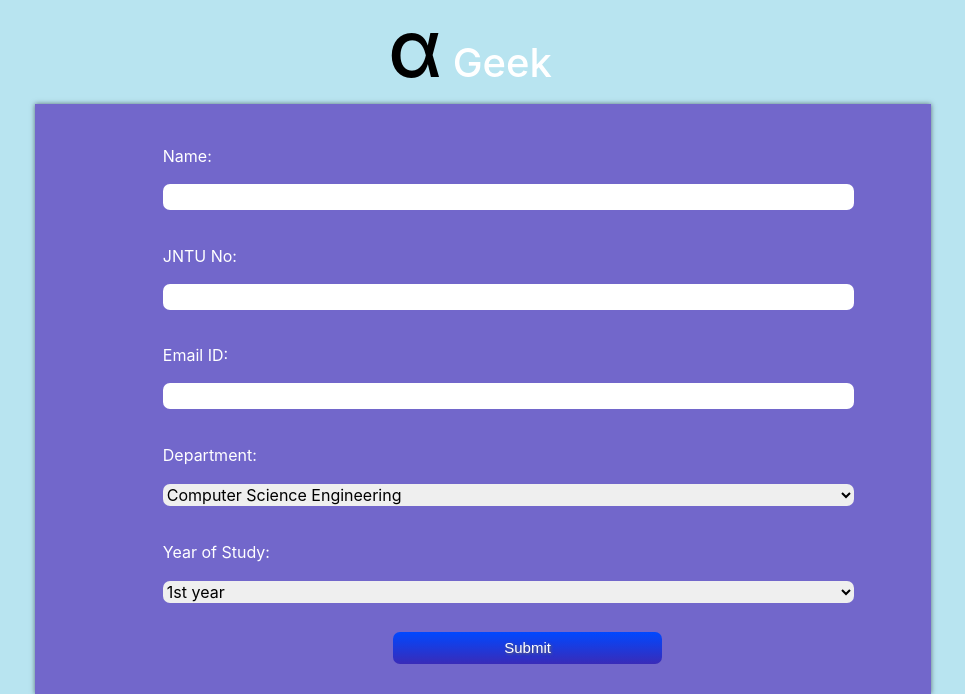
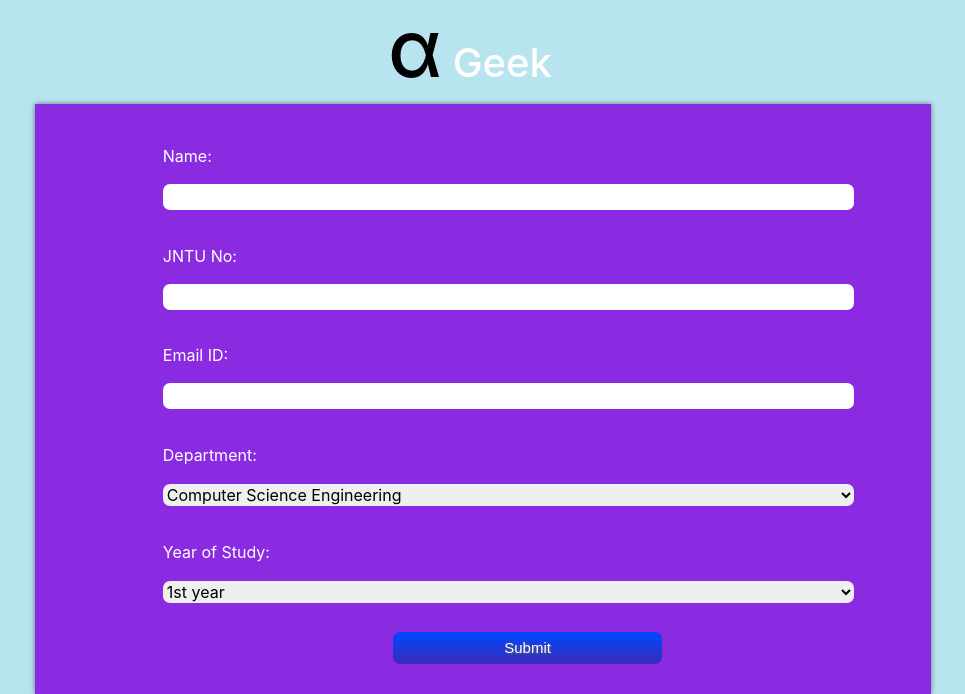
Before and after one commit to EswarBenarjee/CSIform, a PHP site: page / in a window 1280 px wide. Shown: the part 300-994 px from the top of the page, without its empty margins (170-1135 px from the left). Run offline with PHP 8.4, Linux system fonts and the light colour scheme; some libraries are stand-ins or nearby versions; grey boxes are pictures that could not be loaded.

Commit message:
Update styles.css

```diff
--- a/css/styles.css
+++ b/css/styles.css
@@ -14,7 +14,7 @@ span {
 }
 /* FORM */
 form {
-    background-color: #7267CB;
+    background-color: blueviolet;
     background: linear-gradient(direction, purple, red, blue);
     position: relative;
     text-align: left;
```
